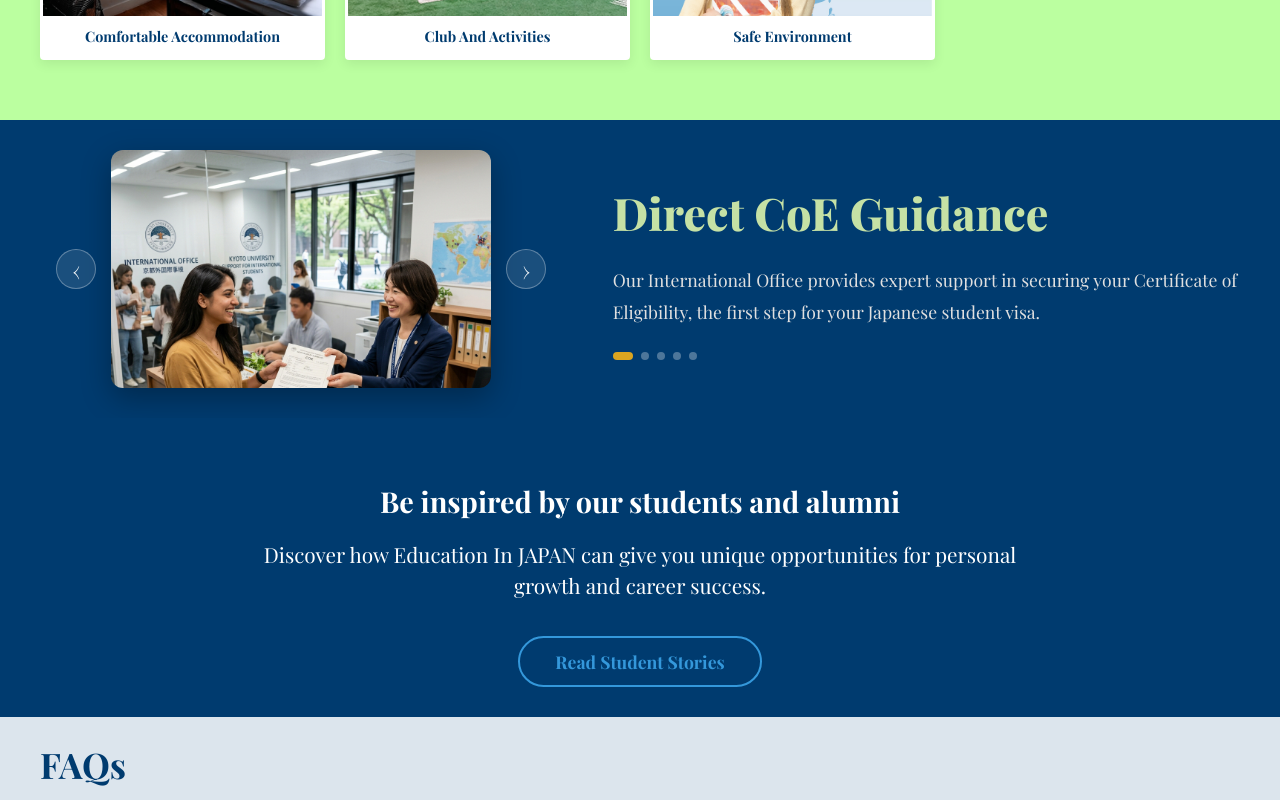
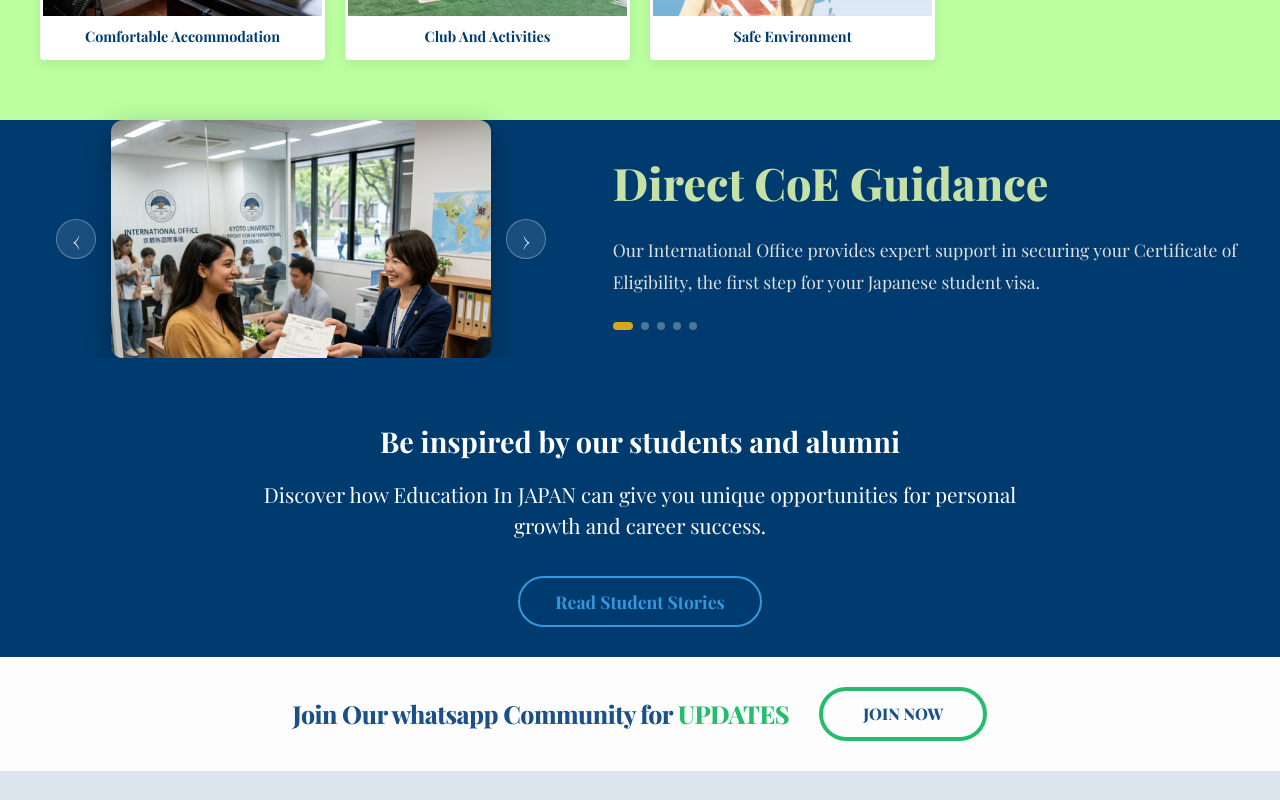
Before and after one commit to CHEHAK-SALUJA/JUE-landing-page-3, a React (Vite) app in the folder JUE-landing-page/frontend/: page / in a window 1280 px wide. Shown: the part 5880-6680 px from the top of the page. Built offline with nearby package versions, Linux system fonts and the light colour scheme.

Commit message:
updated done

```diff
--- a/JUE-landing-page/frontend/src/App.jsx
+++ b/JUE-landing-page/frontend/src/App.jsx
@@ -759,7 +759,7 @@ const App = () => {
       </section>
 
       {/* Special Support Detail Section [UPGRADED INTERACTIVE SUB-CAROUSEL] */}
-      <section className="about-program-section reveal active" style={{ padding: '30px 20px' }}>
+      <section className="about-program-section reveal active" style={{ padding: '0 20px' }}>
         <div className="about-program-container">
           <div className="about-program-slider sub-carousel-container">
             {/* Arrows flanking the image for sub-slide navigation */}
@@ -847,8 +847,17 @@ const App = () => {
           </>
         )}
       </section>
-
-
+      {/* Join Our WhatsApp Community CTA Section [NEW] */}
+      <section className="whatsapp-cta-section reveal">
+        <div className="whatsapp-cta-banner">
+          <div className="whatsapp-cta-text">
+            Join Our whatsapp Community for <span className="whatsapp-green">UPDATES</span>
+          </div>
+          <a href="https://chat.whatsapp.com/your-group-link" target="_blank" rel="noopener noreferrer" className="whatsapp-join-btn">
+            JOIN NOW
+          </a>
+        </div>
+      </section>
 
       {/* FAQ Section */}
       <section className="faq reveal" id="faq">
```
